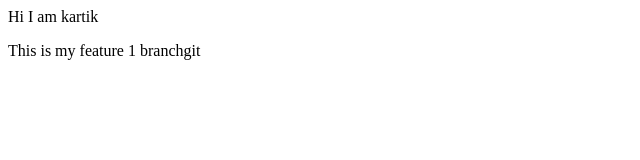
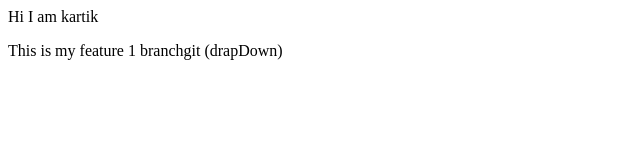
Before and after one commit to Kartikchalawadi/LocalRepos, a plain HTML site: page index.html in a window 1280 px wide. Shown: the full height of the page, 0-640 px from the left. Drawn offline with Linux system fonts and the light colour scheme.

Commit message:
Add changes in main

```diff
--- a/index.html
+++ b/index.html
@@ -1,2 +1,2 @@
 <p>Hi I am kartik </p>
-<p1>This is my feature 1 branchgit </p1>
+<p1>This is my feature 1 branchgit (drapDown)</p1>
```
